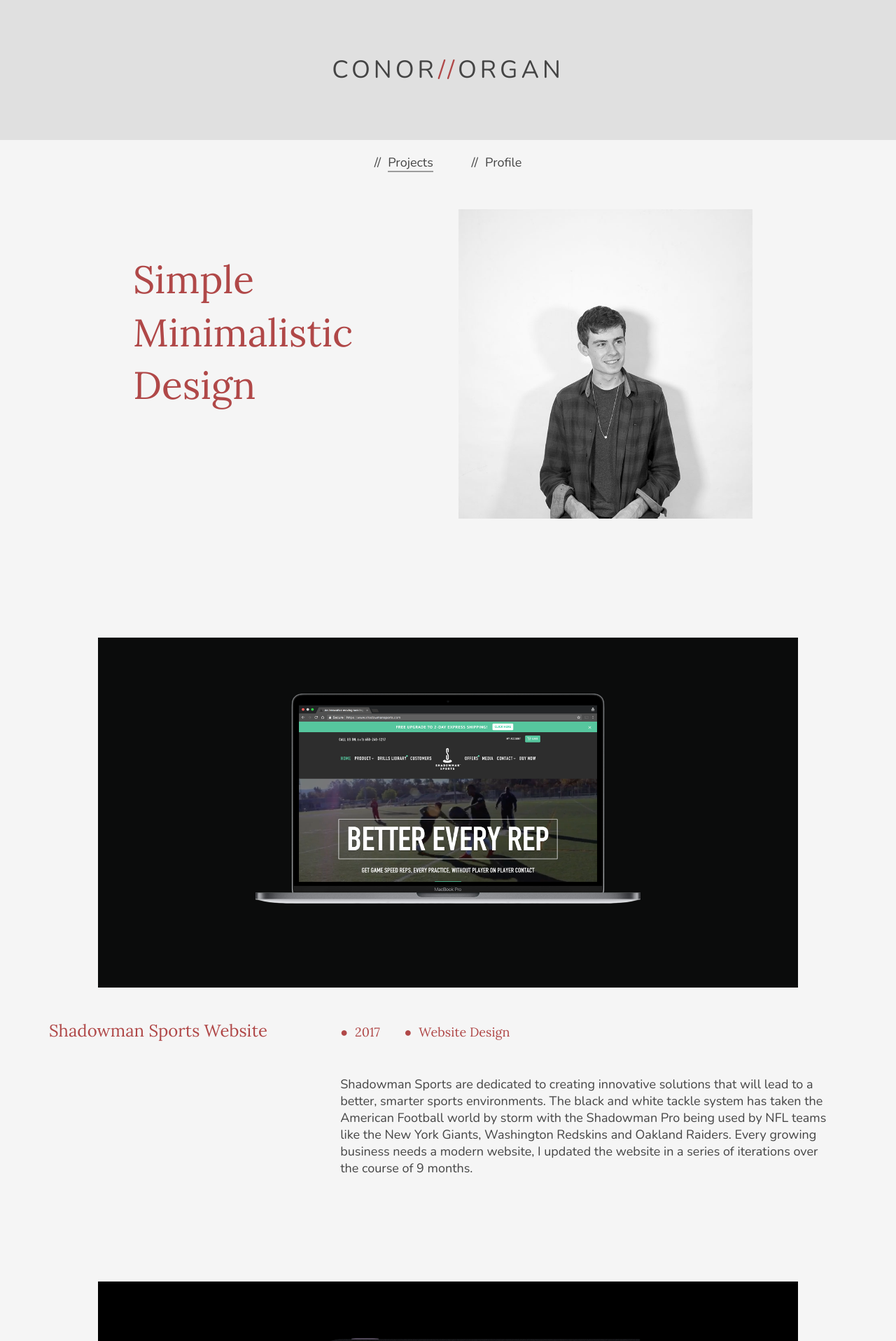
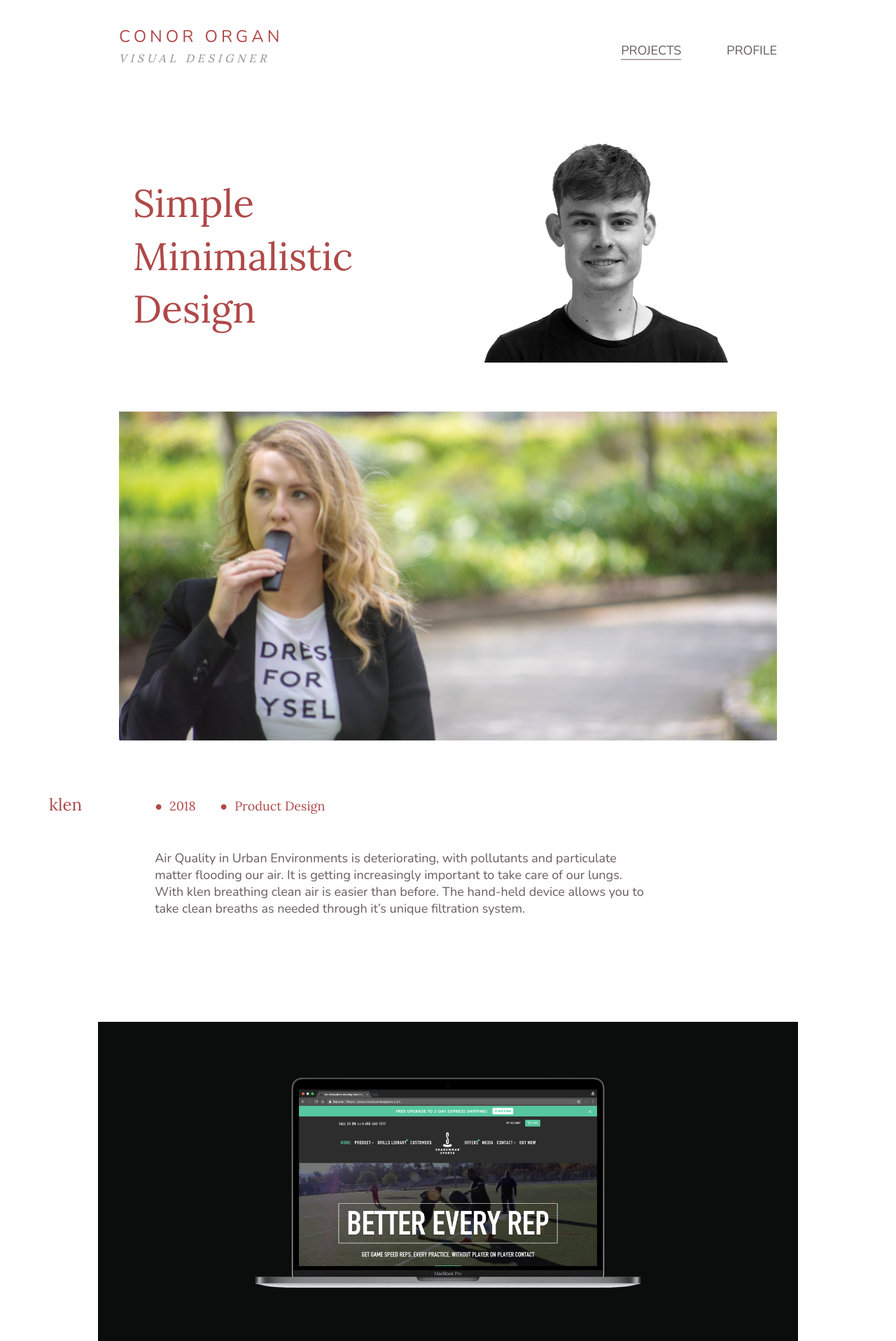
Before and after one commit to conororgan/conororgan.github.io, a Jekyll site: the page built from index.html, in a window 1280 px wide. Shown: the top 1916 px of the page at 70% size. Built offline with Jekyll 4.4.1, drawn with Linux system fonts in a browser that asks for light colours; nearby versions of some CDN libraries.

Commit message:
Updated Homepage

```diff
--- a/_includes/footer.html
+++ b/_includes/footer.html
@@ -6,7 +6,7 @@
   <div class="wrapper">
     <ul>
         <li><a href="mailto:design@conororgan.me">Email</a></li>
-        <li><a href="http://instagram.com/conororgan">Instagram</a></li>
+        <li><a href="http://instagram.com/conor.organ">Instagram</a></li>
         <li><a href="http://github.com/whyelse">Github</a></li>
         <li><a href="http://ie.linkedin.com/in/conor-organ-56540a11b">LinkedIn</a></li>
     </ul>
--- a/_includes/header.html
+++ b/_includes/header.html
@@ -1,14 +1,17 @@
 <header class="site-header">
 	<div class="wrapper">
-		<a href="/" class="logo">Conor<span>//</span>Organ</a>
+		<div class="left-header">
+			<a href="/" class="logo">Conor Organ</a>
+			<span class="tagline">Visual Designer</span>
 		</div>
-</header>
-
+		<div class="right-header">
 			<nav>
-	<div class="wrapper">
 				<ul class="nav">
 					<li><a href="/" {% if page.url == '/' %} class="active"{% endif %}>Projects</a></li>
 					<li><a href="/about/" {% if page.url == '/about/' %} class="active"{% endif %}>Profile</a></li>
 				</ul>
 				</div>
+
 			</nav>
+	</div>
+</header>
--- a/_layouts/home.html
+++ b/_layouts/home.html
@@ -15,10 +15,24 @@
       </div>
       <div class="column">
         <div class="opening-image">
-          <img src="/img/Bg.jpg" draggable="false" />
+          <img src="/img/Bg.png" draggable="false" />
         </div>
       </div>
     </div>
+    <section id="klen">
+        <div class="box wrapper">
+          <img src="/img/klen.png" class="render prod" />
+        </div>
+        <h2 class="prod_title">klen</h2>
+        <div class="info wrapper">
+          <ul>
+            <li>2018</li>
+            <li>Product Design</li>
+          </ul>
+          <p>
+Air Quality in Urban Environments is deteriorating, with pollutants and particulate matter flooding our air. It is getting increasingly important to take care of our lungs. With klen breathing clean air is easier than before. The hand-held device allows you to take clean breaths as needed through it’s unique filtration system.          </p>
+        </div>
+    </section>
     <section id="shadowman_website">
         <div class="box wrapper">
           <img src="/img/shadowmansports.png" class="render prod" />
@@ -26,7 +40,7 @@
         <h2 class="prod_title">Shadowman Sports Website</h2>
         <div class="info wrapper">
           <ul>
-            <li>2017</li>
+            <li>2017 </li>
             <li>Website Design</li>
           </ul>
           <p>
--- a/_layouts/profile.html
+++ b/_layouts/profile.html
@@ -23,7 +23,7 @@
         </div>
         <div class="column">
           <div class="opening-image">
-            <img src="/img/Bg.jpg" draggable="false" />
+            <img src="/img/Bg.png" draggable="false" />
           </div>
         </div>
       </div>
--- a/_sass/_layout.scss
+++ b/_sass/_layout.scss
@@ -1,47 +1,56 @@
 .site-header {
-  background: #e0e0e0;
-  height: 200px;
-  line-height: 200px;
-  font-size: 35px;
+  height: 150px;
+  line-height: 1.5em;
   font-weight: 300;
   text-transform: uppercase;
-  letter-spacing: 5px;
-  text-align: center;
 
+  .wrapper {
+    padding-top: 40px;
+  }
   @include media-query($on-palm) {
     min-width: 100%;
   }
 
   .logo {
     text-align: center;
-    color: $text-color;
+    color: $brand-color;
     width: 350px;
-    padding: 60px 0;
     background: none;
-
+    letter-spacing: 5px;
+    font-size: 24px;
+    margin-top: 60px;
     span {
       color: $brand-color;
     }
   }
 
-  .logo:hover {
-    color: transparent;
-    background-image: url("/img/signature.svg");
-    background-position: center;
-		width: 100%;
-		height: 100%;
-    border: none;
+
+  .tagline {
+      font-family: 'Lora', Georgia, serif;
+      font-style: italic;
+      letter-spacing: 5px;
+      display: block;
+      line-height: 2em;
+      color: #231f20;
+      opacity: .5;
+      width: 300px;
   }
 
-  .logo:hover span {
-    color: transparent;
+  .left-header {
+    float: left;
   }
+
+}
+
+.right-header {
+  float: right;
 }
 
 nav {
-  text-align: center;
   margin-top: 20px;
   font-size: 18px;
+  text-align: right;
+   vertical-align: middle;
 
   ul {
     margin-left: 0;
@@ -87,7 +96,7 @@
 }
 
 .nav li::before {
-  content: "//";
+  content: "";
   margin-right: 10px;
   border: none;
 }
@@ -302,7 +311,7 @@
     p {
       margin: 50px auto;
       max-width: 700px;
-      color: #444;
+      color: $text-color;
       font-family: "Nunito", sans-serif;
     }
 }
--- a/css/main.scss
+++ b/css/main.scss
@@ -14,8 +14,8 @@
 
 $spacing-unit:     30px;
 
-$text-color:       #444444;
-$background-color: #f5f5f5;
+$text-color:       lighten(#231f20, 25%);
+$background-color: #fff;
 $brand-color:      #b04848;
 
 $grey-color:       #828282;
```
Also changed, not shown: img/bg.png (added), img/klen.png (added), 9 other files. Lines whose indentation alone changed are shown as unchanged.
